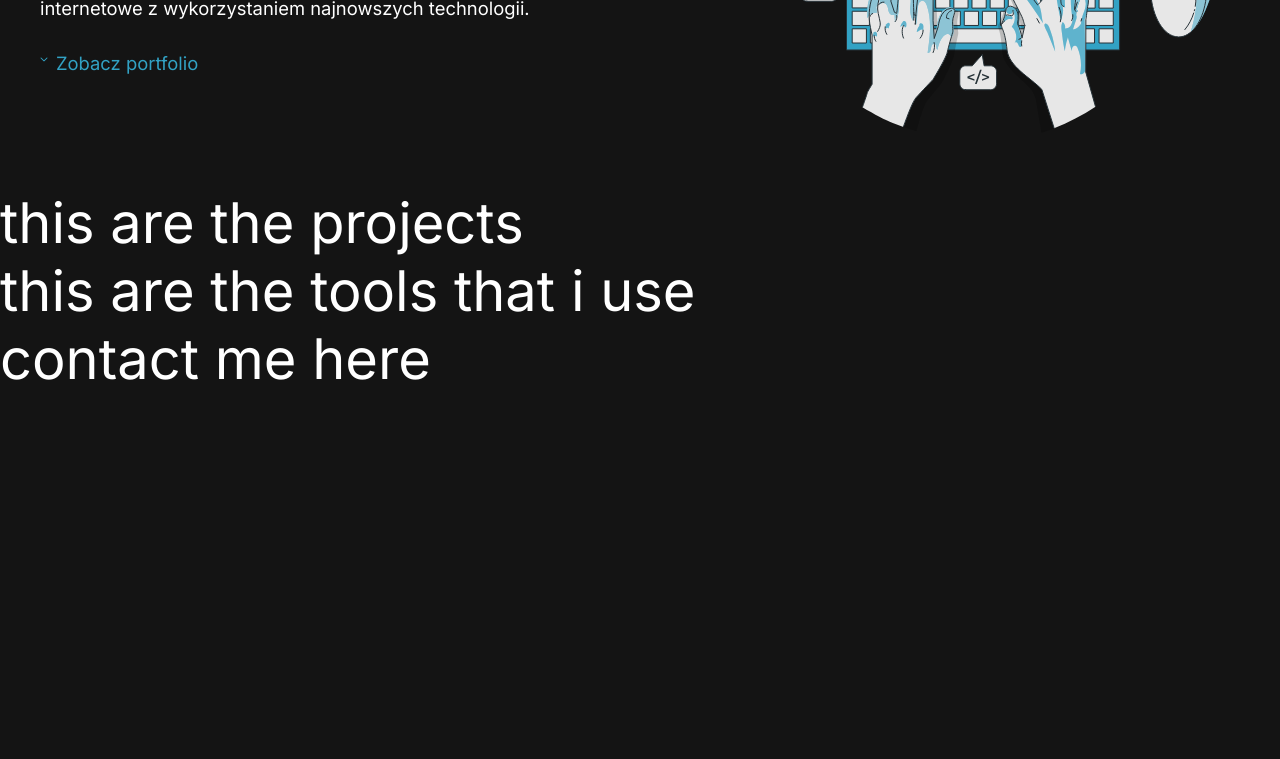
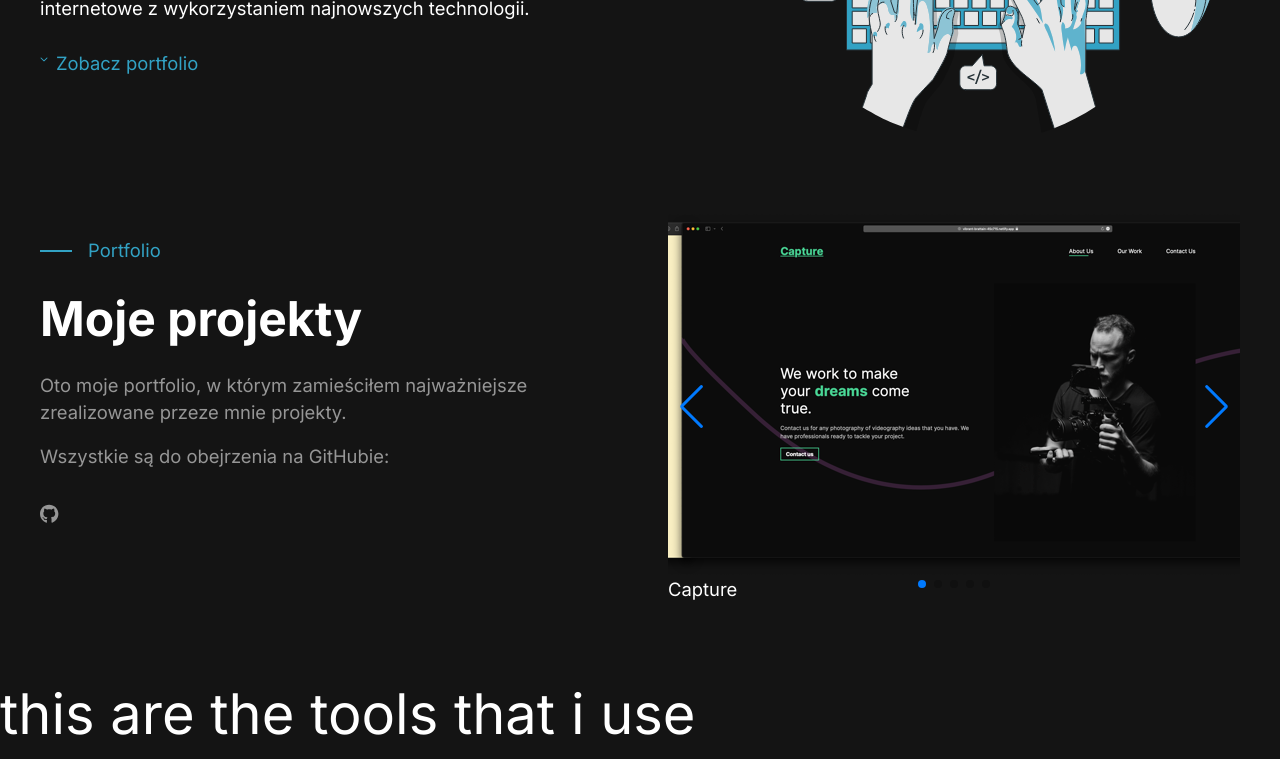
Before and after one commit to kitkovsky/new-portfolio, a React (Create React App) app: page / in a window 1280 px wide. Shown: the part 463-1222 px from the top of the page. Before the commit the page ends 856 px from the top, so only its background shows below. Built offline with nearby package versions, Linux system fonts and the light colour scheme.

Commit message:
feat: basic portfolio layout and styles

```diff
--- a/src/App.tsx
+++ b/src/App.tsx
@@ -5,6 +5,7 @@ import Nav from "./components/Nav";
 import Portfolio from "./components/Portfolio";
 import Tools from "./components/Tools";
 import Contact from "./components/Contact";
+import "swiper/css/bundle";
 
 const App: React.FC = () => {
   return (
--- a/src/components/Portfolio.tsx
+++ b/src/components/Portfolio.tsx
@@ -1,10 +1,150 @@
 import React from "react";
+import styled from "styled-components";
+import { FontAwesomeIcon } from "@fortawesome/react-fontawesome";
+import { faGithub } from "@fortawesome/free-brands-svg-icons";
+import { Swiper, SwiperSlide } from "swiper/react";
+import { Pagination, Navigation } from "swiper";
+import { PrimaryColours } from "../styles/GlobalStyles";
+import capture from "../assets/capture.png";
+import colourPicker from "../assets/colour-picker.png";
+import musicPlayer from "../assets/music-player.png";
+import photographyPortfolio from "../assets/photography-portfolio.png";
+import beatmaker from "../assets/beatmaker.png";
+
+const PortfolioStyled = styled.section`
+  margin: 10rem 5rem;
+  display: flex;
+`;
+
+const PortfolioText = styled.div`
+  flex: 1 1 20rem;
+  margin-right: 7rem;
+
+  h2 {
+    font-weight: bold;
+  }
+
+  svg {
+    color: ${PrimaryColours.grey};
+    height: 5rem;
+    transition: all 0.3s ease-in-out;
+    cursor: pointer;
+
+    &:hover {
+      color: white;
+    }
+  }
+`;
+
+const SwiperStyled = styled(Swiper)`
+  flex: 1 1 20rem;
+
+  // .swiper {
+  //   width: 50rem;
+  //   height: 10rem;
+  // }
+
+  // .swiper-slide {
+  //   text-align: center;
+  //   font-size: 18px;
+  //   background: #fff;
+
+  //   /* Center slide text vertically */
+  //   display: flex;
+  //   justify-content: center;
+  //   align-items: center;
+  // }
+
+  // .swiper-slide img {
+  //   display: block;
+  //   width: 100%;
+  //   height: 100%;
+  //   object-fit: cover;
+  // }
+
+  // .swiper {
+  //   margin-left: auto;
+  //   margin-right: auto;
+  // }
+`;
+
+const ColourP = styled.p`
+  display: flex;
+  align-items: center;
+  color: ${PrimaryColours.blue};
+
+  span {
+    display: inline-block;
+    width: 4rem;
+    height: 0.3rem;
+    margin-right: 2rem;
+    background: ${PrimaryColours.blue};
+  }
+`;
+
+const GreyP = styled.p`
+  color: ${PrimaryColours.grey};
+
+  span {
+    display: block;
+    padding-top: 2rem;
+  }
+`;
 
 const Portfolio: React.FC = () => {
   return (
-    <div>
-      <h1>this are the projects</h1>
-    </div>
+    <PortfolioStyled id="portfolio">
+      <PortfolioText>
+        <ColourP>
+          <span></span>Portfolio
+        </ColourP>
+        <h2>Moje projekty</h2>
+        <GreyP>
+          Oto moje portfolio, w którym zamieściłem najważniejsze zrealizowane
+          przeze mnie projekty.
+          <br />
+          <span>Wszystkie są do obejrzenia na GitHubie:</span>
+        </GreyP>
+        <div>
+          <a
+            href="https://github.com/kitkovsky"
+            target="_blank"
+            rel="noreferrer"
+          >
+            <FontAwesomeIcon icon={faGithub} />
+          </a>
+        </div>
+      </PortfolioText>
+      <SwiperStyled
+        slidesPerView={1}
+        spaceBetween={30}
+        loop={true}
+        pagination={{ clickable: true }}
+        navigation={true}
+        modules={[Pagination, Navigation]}
+      >
+        <SwiperSlide>
+          <img src={capture} alt="capture website" />
+          <h3>Capture</h3>
+        </SwiperSlide>
+        <SwiperSlide>
+          <img src={colourPicker} alt="colour picker website" />
+          <h3>Colour Picker</h3>
+        </SwiperSlide>
+        <SwiperSlide>
+          <img src={musicPlayer} alt="music player website" />
+          <h3>Music Player</h3>
+        </SwiperSlide>
+        <SwiperSlide>
+          <img src={photographyPortfolio} alt="photography portfolio website" />
+          <h3>Photography Portfolio</h3>
+        </SwiperSlide>
+        <SwiperSlide>
+          <img src={beatmaker} alt="beatmaker website" />
+          <h3>Beatmaker</h3>
+        </SwiperSlide>
+      </SwiperStyled>
+    </PortfolioStyled>
   );
 };
 
```
